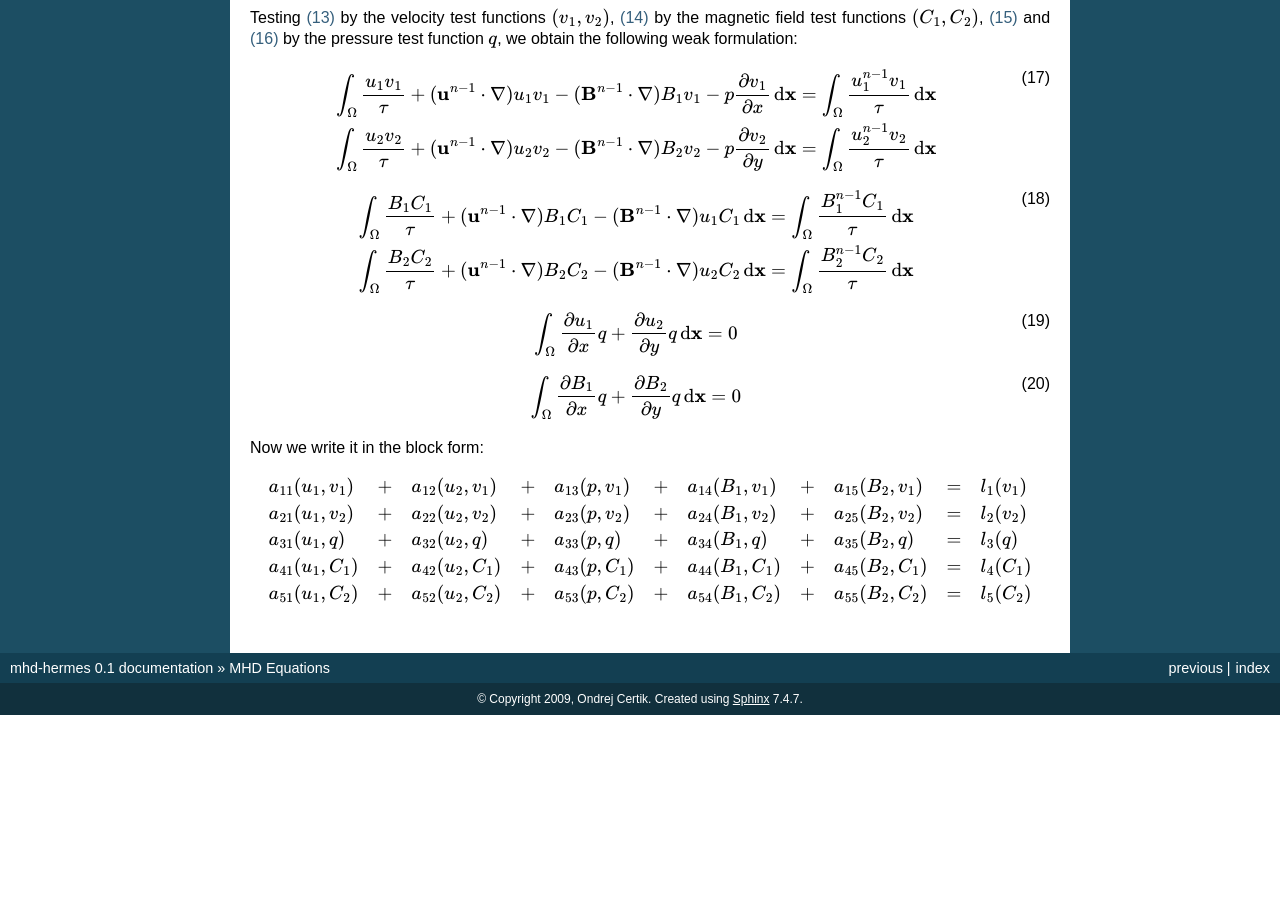
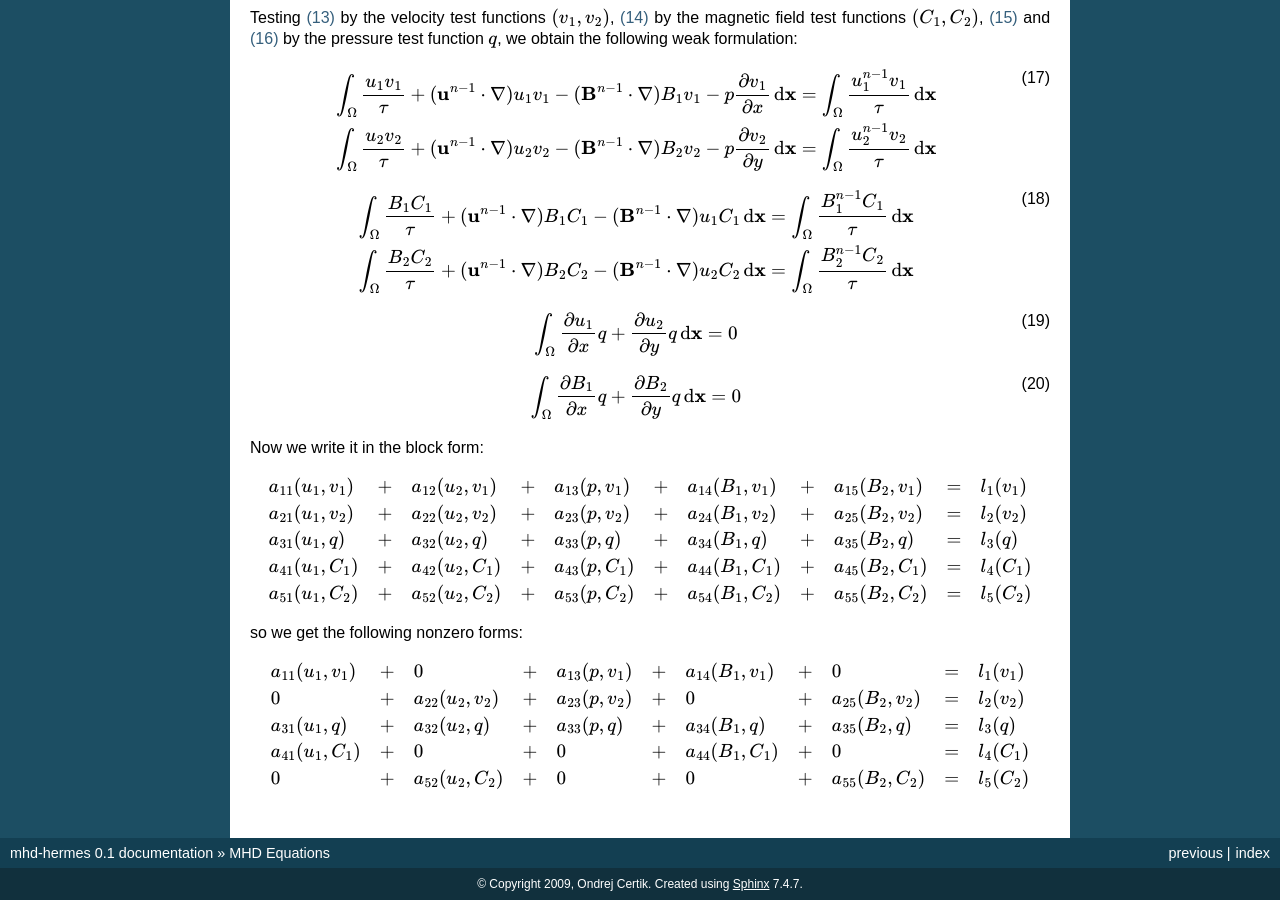
Before and after one commit to certik/mhd-hermes, a Sphinx documentation site: the page built from doc/physics.rst, in a window 1280 px wide and 900 px high, scrolled down 2434 px. Built offline with Sphinx 7.4.7, drawn with Linux system fonts in a browser that asks for light colours; formulas are drawn with MathJax 3; before the commit the page ends 3149 px from its top, so only the background shows below that.

Commit message:
Nonzero forms added

```diff
--- a/doc/physics.rst
+++ b/doc/physics.rst
@@ -266,3 +266,21 @@ Now we write it in the block form:
     a_{51}(u_1, C_2) &+& a_{52}(u_2, C_2) &+& a_{53}(p, C_2) &+&
         a_{54}(B_1, C_2) &+& a_{55}(B_2, C_2) &=& l_5(C_2)
     \end{array}$$
+
+so we get the following nonzero forms:
+
+.. math::
+    :nowrap:
+
+    $$\begin{array}{lclclclclcl}
+    a_{11}(u_1, v_1) &+& 0 &+& a_{13}(p, v_1) &+&
+        a_{14}(B_1, v_1) &+& 0 &=& l_1(v_1)\\
+    0 &+& a_{22}(u_2, v_2) &+& a_{23}(p, v_2) &+&
+        0 &+& a_{25}(B_2, v_2) &=& l_2(v_2)\\
+    a_{31}(u_1, q) &+& a_{32}(u_2, q) &+& a_{33}(p, q) &+&
+        a_{34}(B_1, q) &+& a_{35}(B_2, q) &=& l_3(q)\\
+    a_{41}(u_1, C_1) &+& 0 &+& 0 &+&
+        a_{44}(B_1, C_1) &+& 0 &=& l_4(C_1)\\
+    0 &+& a_{52}(u_2, C_2) &+& 0 &+&
+        0 &+& a_{55}(B_2, C_2) &=& l_5(C_2)
+    \end{array}$$
```
